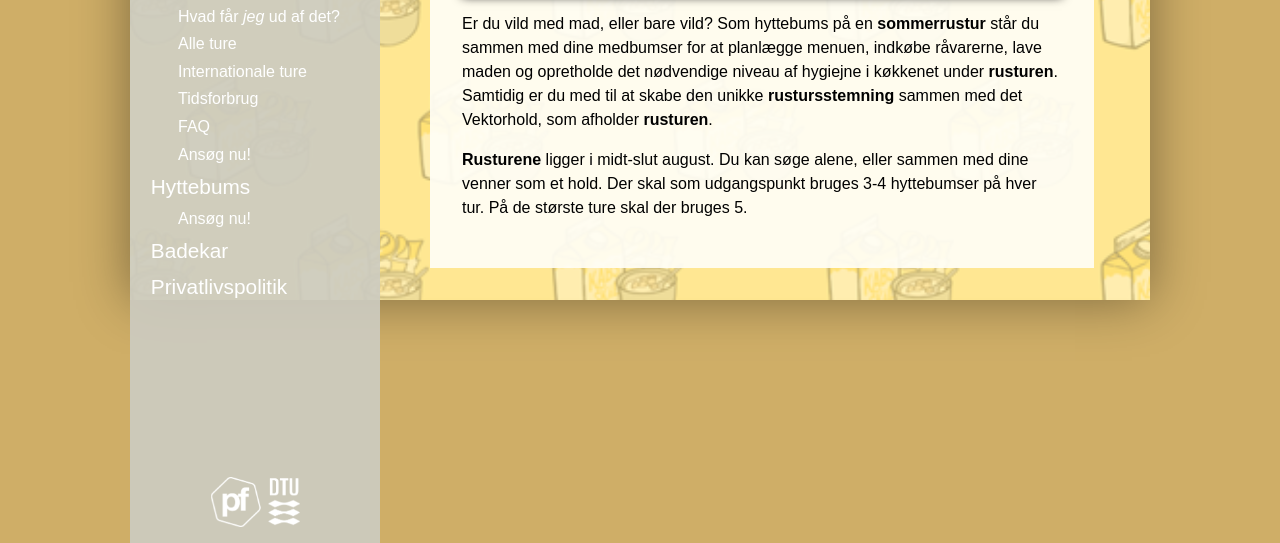
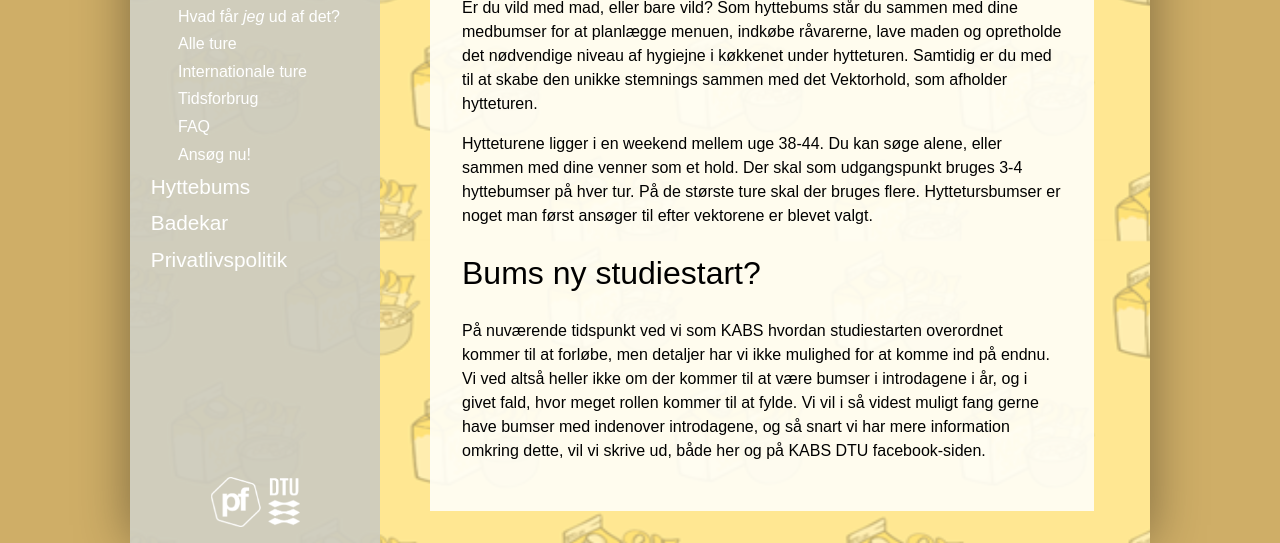
Before and after one commit to KABSDTU/kabsdtu.github.io, a Jekyll site: the page built from hyttebums.md, in a window 1280 px wide and 900 px high, scrolled down 302 px, cut to the strip 357-900 px from the top of the window. Built offline with Jekyll 4.4.1, drawn with Linux system fonts in a browser that asks for light colours; some web fonts are replaced.

Commit message:
Ændring i layour i sidefane på website, samt bumseinfo på dansk

```diff
--- a/_layouts/default.html
+++ b/_layouts/default.html
@@ -173,11 +173,11 @@ MMMMMMMMNK0000000000000000000000000000000000000000000000000000000000000000000000
                             </ul>
                         </li>
                         <li><a href="/hyttebums.html">Hyttebums</a></li>
-                        <li>
+                        <!--- #li >
                             <ul>
                                 <li><a href="/ansog-som-hyttebums.html">Ansøg nu!</a></li>
                             </ul>
-                        </li>
+                        <-- #li -->
                         <li><a href="/badekar.html">Badekar</a></li>
                         <li><a href="/privatlivspolitik.html">Privatlivspolitik</a></li>
                     </ul>
--- a/en/index.html
+++ b/en/index.html
@@ -15,8 +15,8 @@ title: KABS23 Detective Agency is looking for Vectors!
 
 <br />
 
-<p> <b>The application for becoming a vector in 2024 is closed for now</b></p>
-<br />
+<p style="text-align: center; font-size: large;">The application for becoming a vector in 2024 is opening soon!</p>
+
 <!--
 <div style="text-align: center; padding-bottom: 20px;">
   <a href="/ansog-som-vektor">
--- a/hyttebums.md
+++ b/hyttebums.md
@@ -2,18 +2,26 @@
 layout: default
 title: Hyttebums
 ---
-<h1>Hyttebums</h1>
 
 <div id="poster-image" style="height: 500px; background-image: url('/static/img/Fake_NomCat_KABS24.gif');">
 </div>
 
+<h1>Hyttebums</h1>
+
 <p>
-    Er du vild med mad, eller bare vild? Som hyttebums på en <b>sommerrustur</b> står du sammen med dine medbumser for at planlægge menuen, indkøbe råvarerne, lave maden og opretholde det nødvendige niveau af hygiejne i køkkenet under <b>rusturen</b>. Samtidig er du med til at skabe den unikke <b>rustursstemning</b> sammen med det Vektorhold, som afholder <b>rusturen</b>.
+    Er du vild med mad, eller bare vild? Som hyttebums står du sammen med dine medbumser for at planlægge menuen, indkøbe råvarerne, lave maden og opretholde det nødvendige niveau af hygiejne i køkkenet under hytteturen. Samtidig er du med til at skabe den unikke stemnings sammen med det Vektorhold, som afholder hytteturen.
 </p>
 
 <p>
-    <b>Rusturene</b> ligger i midt-slut august. Du kan søge alene, eller sammen med dine venner som et hold. Der skal som udgangspunkt bruges 3-4 hyttebumser på hver tur. På de største ture skal der bruges 5.
+    Hytteturene ligger i en weekend mellem uge 38-44. Du kan søge alene, eller sammen med dine venner som et hold. Der skal som udgangspunkt bruges 3-4 hyttebumser på hver tur. På de største ture skal der bruges flere.
+    Hyttetursbumser er noget man først ansøger til efter vektorene er blevet valgt.
 </p>
+
+<h1>Bums ny studiestart?</h1>
+<p>
+    På nuværende tidspunkt ved vi som KABS hvordan studiestarten overordnet kommer til at forløbe, men detaljer har vi ikke mulighed for at komme ind på endnu. Vi ved altså heller ikke om der kommer til at være bumser i introdagene i år, og i givet fald, hvor meget rollen kommer til at fylde.
+    Vi vil i så videst muligt fang gerne have bumser med indenover introdagene, og så snart vi har mere information omkring dette, vil vi skrive ud,  både her og på KABS DTU facebook-siden.
+<p>
 
 <!--
 <p>
--- a/index.html
+++ b/index.html
@@ -21,7 +21,7 @@ title: KABS23 Detective Agency søger vektorer
 >-->
 
 
-<p style="text-align: center; font-size: large;">Ansøgning til Vektor '24 er lukket for nu!</p>
+<p style="text-align: center; font-size: large;">Ansøgning til Vektor '24 åbner snart!</p>
 
 
 <!--Countdown til vektoransøgning-->
```
Also changed, not shown: kabs.md (+2 -4 lines).
